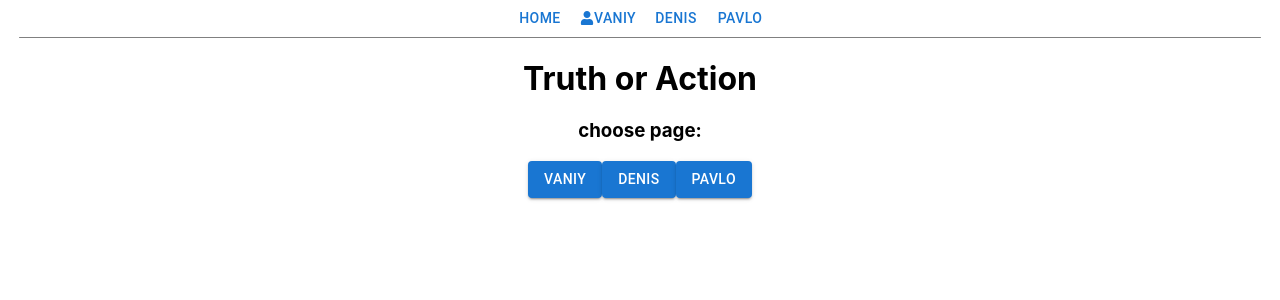
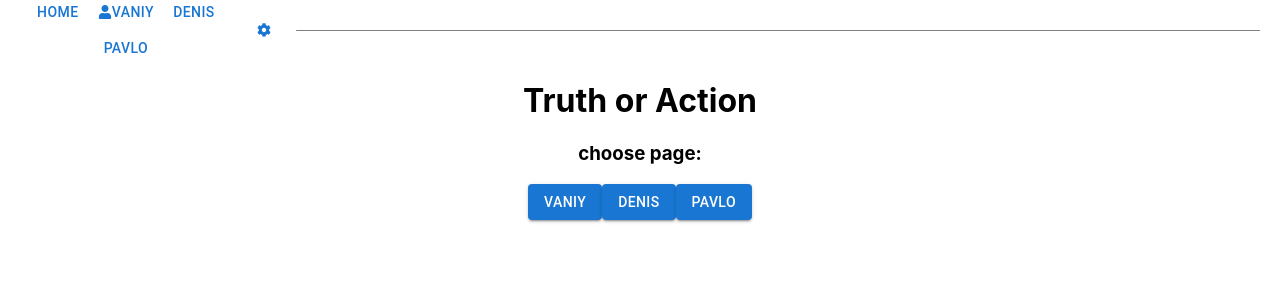
Before and after one commit to teenit/truthORaction, a React (Create React App) app in the folder front/: page / in a window 1280 px wide. Shown: the top 300 px of the page. Built offline with nearby package versions, Linux system fonts and the light colour scheme.

Commit message:
Auto stash before merge of "main" and "origin/main"

```diff
--- a/front/src/components/navigation/NavMain.jsx
+++ b/front/src/components/navigation/NavMain.jsx
@@ -1,18 +1,41 @@
-import { Button } from "@mui/material";
-import React from "react";
-import { FaUser } from "react-icons/fa";
+import { Button, Menu, MenuItem } from "@mui/material";
+import React, { useState } from "react";
+import { FaUser, FaCog } from "react-icons/fa";
 import { NavLink, useNavigate } from "react-router-dom";
 import './NavMain.scss';
 
 const NavMain = () => {
-    const navigate = useNavigate()
+    const navigate = useNavigate();
+    const [openSettings, setOpenSettings] = useState(false)
 
-    return(
-        <div>
-            <Button onClick={() =>{navigate("/")}} >Home</Button>
-            <Button onClick={() =>{navigate("/vanya")}} > <FaUser /> Vaniy</Button>
-            <Button onClick={() =>{navigate("/denis")}} >Denis</Button>
-            <Button onClick={() =>{navigate("/pavlo")}} >Pavlo</Button>
+    return (
+        <div className="NavMain">
+            <div className="NavMain-left">
+                <Button onClick={() => { navigate("/") }} >Home</Button>
+                <Button onClick={() => { navigate("/vanya") }} > <FaUser /> Vaniy</Button>
+                <Button onClick={() => { navigate("/denis") }} >Denis</Button>
+                <Button onClick={() => { navigate("/pavlo") }} >Pavlo</Button>
+            </div>
+            <div className="NavMain-right">
+                <Button
+                    id="basic-button"
+                    aria-controls={openSettings ? 'basic-menu' : undefined}
+                    onClick={() => {
+                        setOpenSettings(!openSettings)
+                    }}
+                >
+                    <FaCog />
+                </Button>
+            {openSettings &&
+             <div className="NavMain-right-menu">
+                <p>Item 1</p>
+                <p>Item reker geriugberuig eiuhufre ireugierhgue rgueirghieurhger g erugiheruighuerhg 2</p>
+                <p>Item 3</p>
+                <p>Item 4</p>
+            </div>
+            }
+
+            </div>
             <div className="line"></div>
         </div>
     )
--- a/front/src/components/navigation/NavMain.scss
+++ b/front/src/components/navigation/NavMain.scss
@@ -1,3 +1,22 @@
+.NavMain {
+  padding: 0 20px;
+  display: flex;
+  justify-content: space-between;
+  align-items: center;
+  height: 60px;
+  position: relative;
+  z-index: 999;
+}
+.NavMain-right-menu {
+  position: absolute;
+  right: 0;
+  background-color: aquamarine;
+  width: max-content;
+  max-width: 300px;
+}
+.NavMain-right {
+  position: relative;
+}
 .line{
     width: 97%;
     height: 1px;
```
